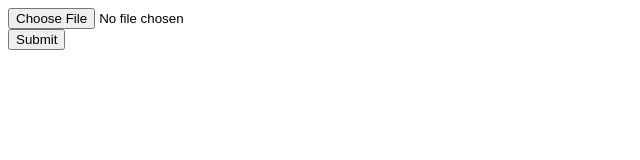
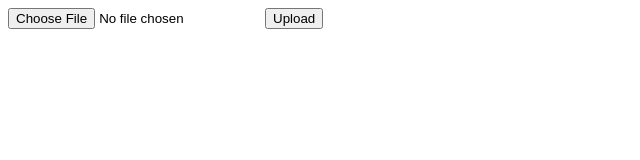
Before and after one commit to miguellacorte/multipart_file_upload, a website: page index.html in a window 1280 px wide. Shown: the whole page, without its empty margins (0-640 px from the left). Drawn offline with Linux system fonts and the light colour scheme.

Commit message:
cors issue to be fixed

```diff
--- a/index.html
+++ b/index.html
@@ -7,16 +7,19 @@
     <title>Document</title>
   </head>
   <body>
-    <form
-      action="http://localhost:80/upload"
-      metod="post"
-      enctype="multipart/form-data">
+    <input id="fileupload" type="file" name="fileupload" />
 
-      <input type="file" name="fileupload"/> <br/>
-      <input type="submit" />
+    <button id="upload-button" onclick="uploadFile()">Upload</button>
 
-    </form>
-
-
+    <script>
+      async function uploadFile() {
+        let formData = new FormData();
+        formData.append("fileupload", fileupload.files[0]);
+        await fetch("http://localhost/upload", {
+          method: "POST",
+          body: formData,
+        });
+      }
+    </script>
   </body>
 </html>
```
Also changed, not shown: package.json (+18 -9 lines), upload.js (+6 -3 lines), 1 other file.
